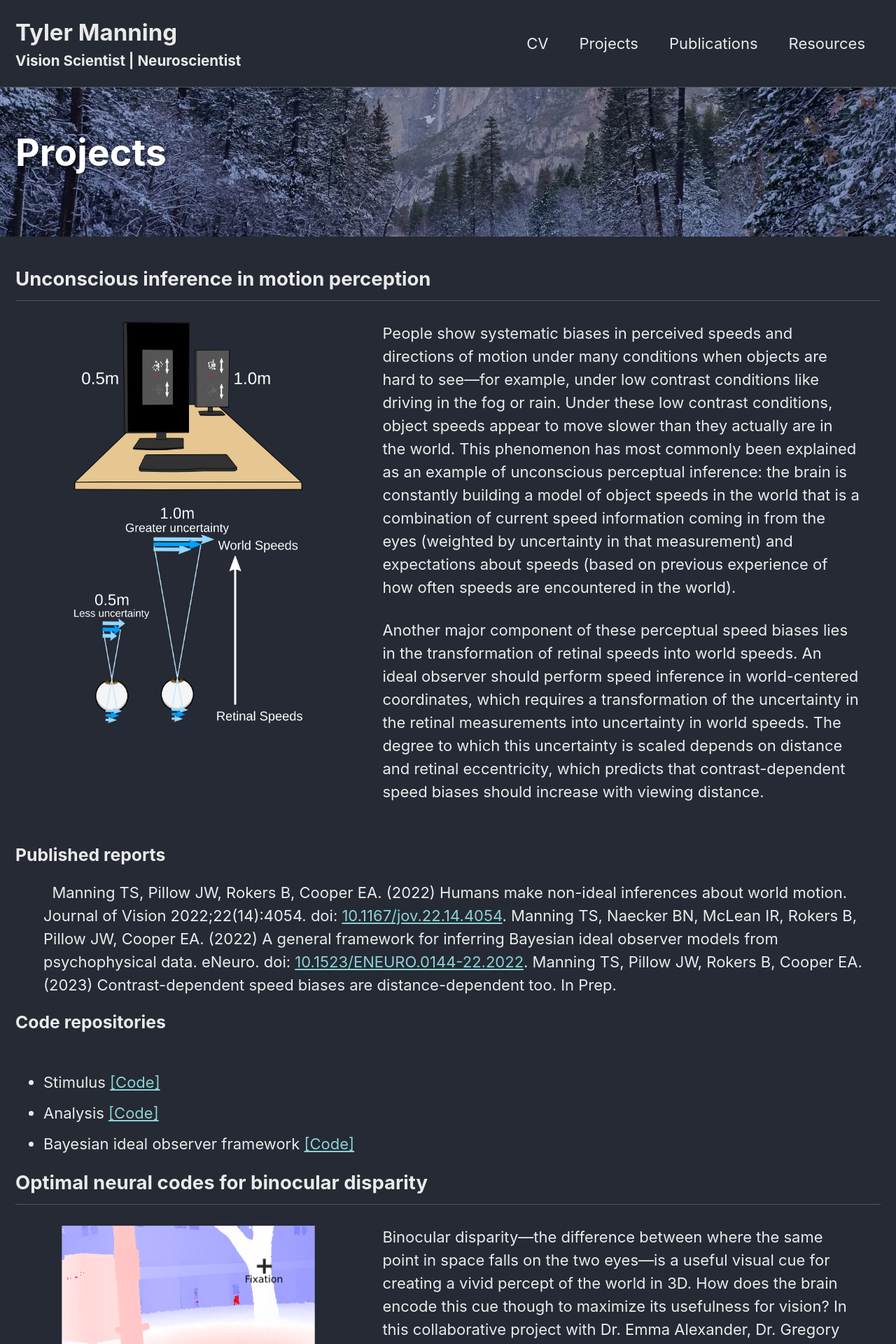
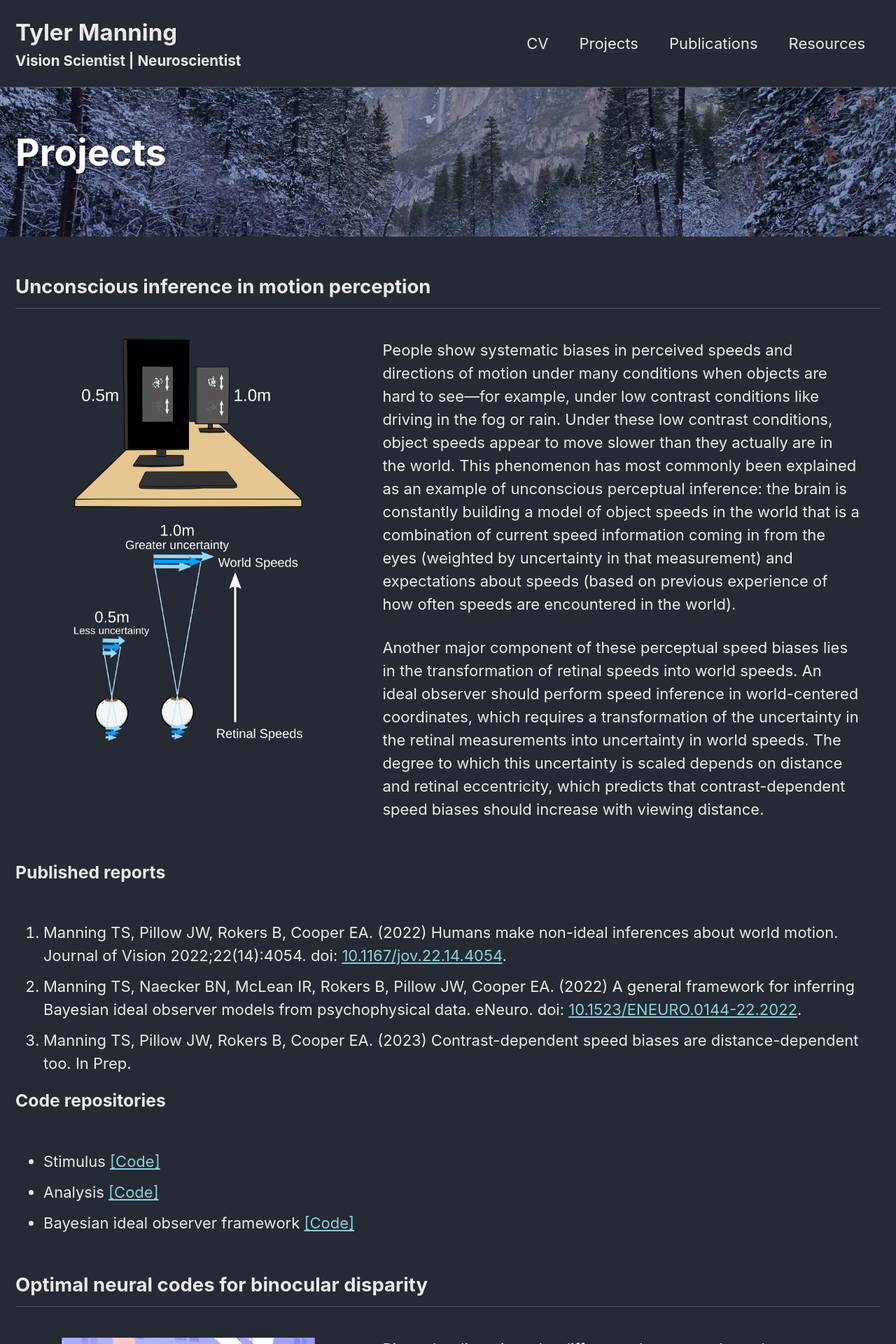
Before and after one commit to tsmanning/tsmanning.github.io, a Jekyll site: the page built from _pages/projects.html, in a window 1280 px wide. Shown: the top 1920 px of the page at 70% size. Built offline with Jekyll 4.4.1, drawn with Linux system fonts in a browser that asks for light colours; cached includes are drawn as plain includes.

Commit message:
updating projects

```diff
--- a/_pages/projects.html
+++ b/_pages/projects.html
@@ -56,7 +56,7 @@ intro:
 }
 
 h2 {
-  margin-top: 0em;
+  <!-- margin-top: 0em; -->
   margin-bottom: 0em;
 }
 
@@ -65,31 +65,20 @@ h3 {
   margin-bottom: 0em;
 }
 
-<!-- #pubs1 li
+#pubs1 li
 {
-  display: inline;
-  list-style: none;
+
 }
 
 #pubs2 li
 {
-  display: inline;
-  list-style: none;
+
 }
 
 #pubs3 li
 {
-  display: inline;
-  list-style: none;
-} -->
 
-<!-- #navigation li a, #navigation li a:link, #navigation li a:visited
-  {
-    display: block;
-    padding: 2px 5px 2px 5px;
-    float: left;
-    margin: 0 5px 0 0;
-  } -->
+}
 
 </style>
 </head>
```
